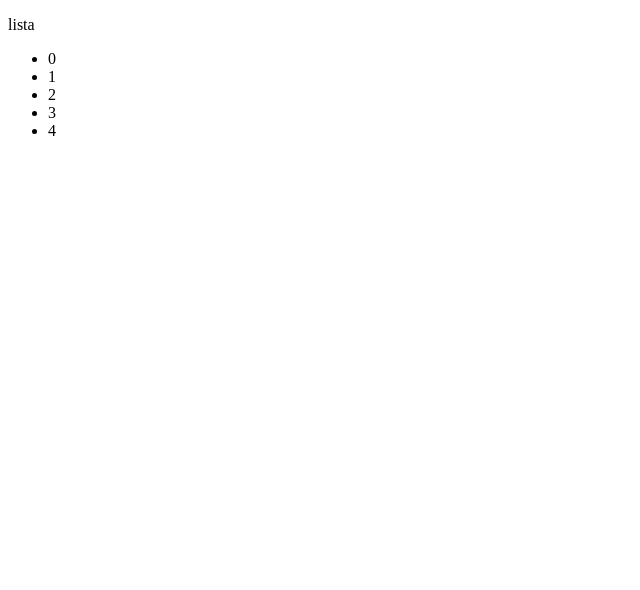
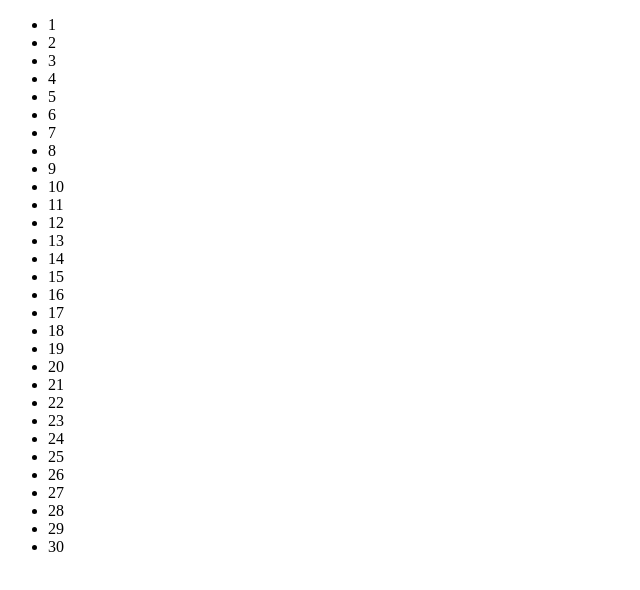
Before and after one commit to lucasmetron/mod11HTMLAvancado, a plain HTML site: page index.html in a window 1280 px wide. Shown: the whole page, without its empty margins (0-640 px from the left). Drawn offline with Linux system fonts and the light colour scheme.

Commit message:
data- dataset

```diff
--- a/index.html
+++ b/index.html
@@ -8,8 +8,8 @@
 </head>
 <body>
 
-    <p>lista</p>
-    <ul id="lista" num="5"> <!-- num é para criação da lista -->
+
+    <ul id="ul" data-num="30">
 
     </ul>
 
--- a/script.js
+++ b/script.js
@@ -1,6 +1,11 @@
-let lista = document.getElementById("lista")
-let numero = lista.getAttribute("num")
+let lista = document.getElementById("ul")
 
-for(i=0; i < numero; i++){
-    lista.innerHTML += "<li>" + i + "</li>"
+let num = parseInt(lista.dataset.num)
+
+let conteudo = ""
+
+for(let i = 1; i<=num; i++){
+    conteudo += "<li>" + i + "</li>"
 }
+
+lista.innerHTML = conteudo;
```
